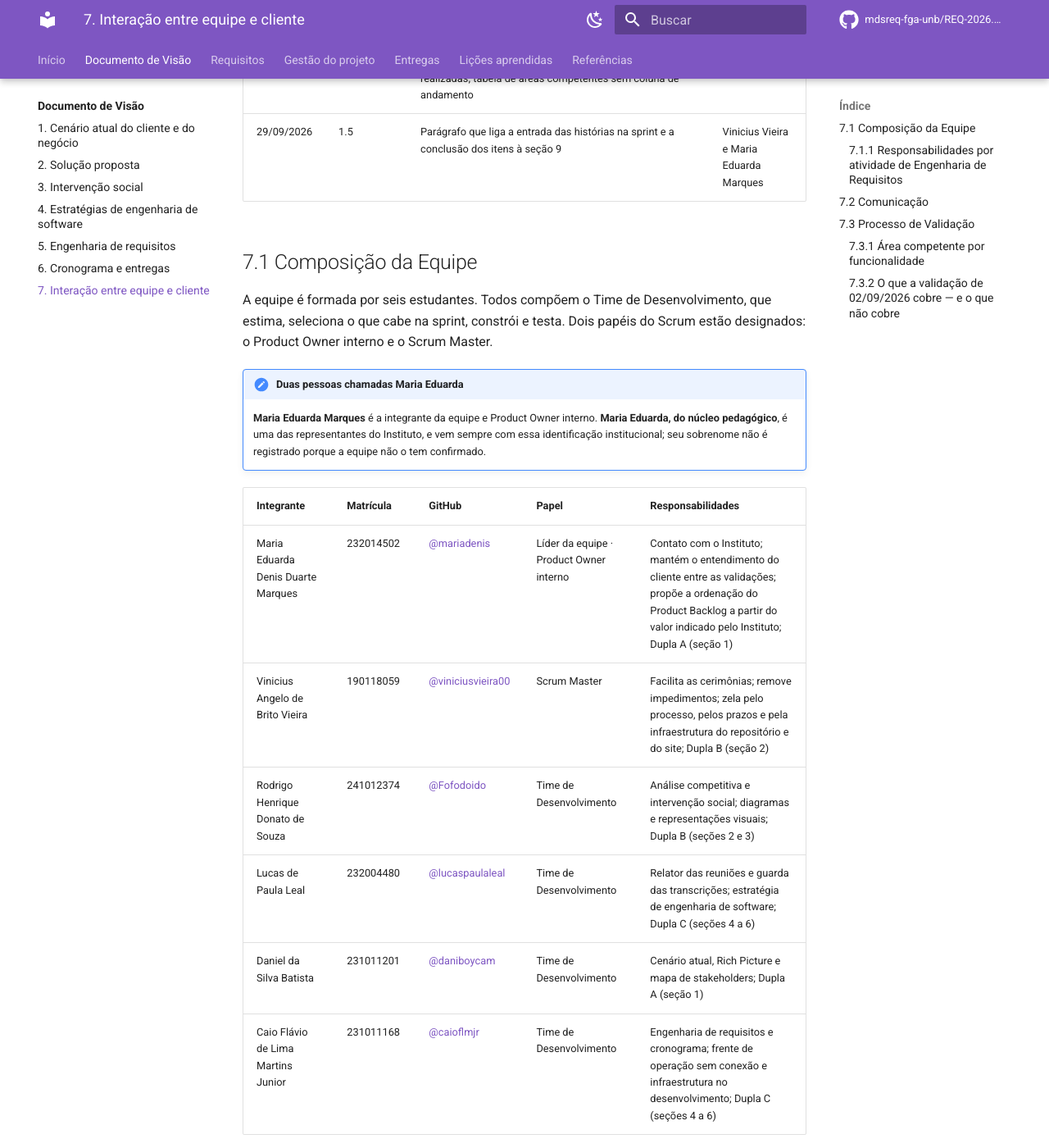
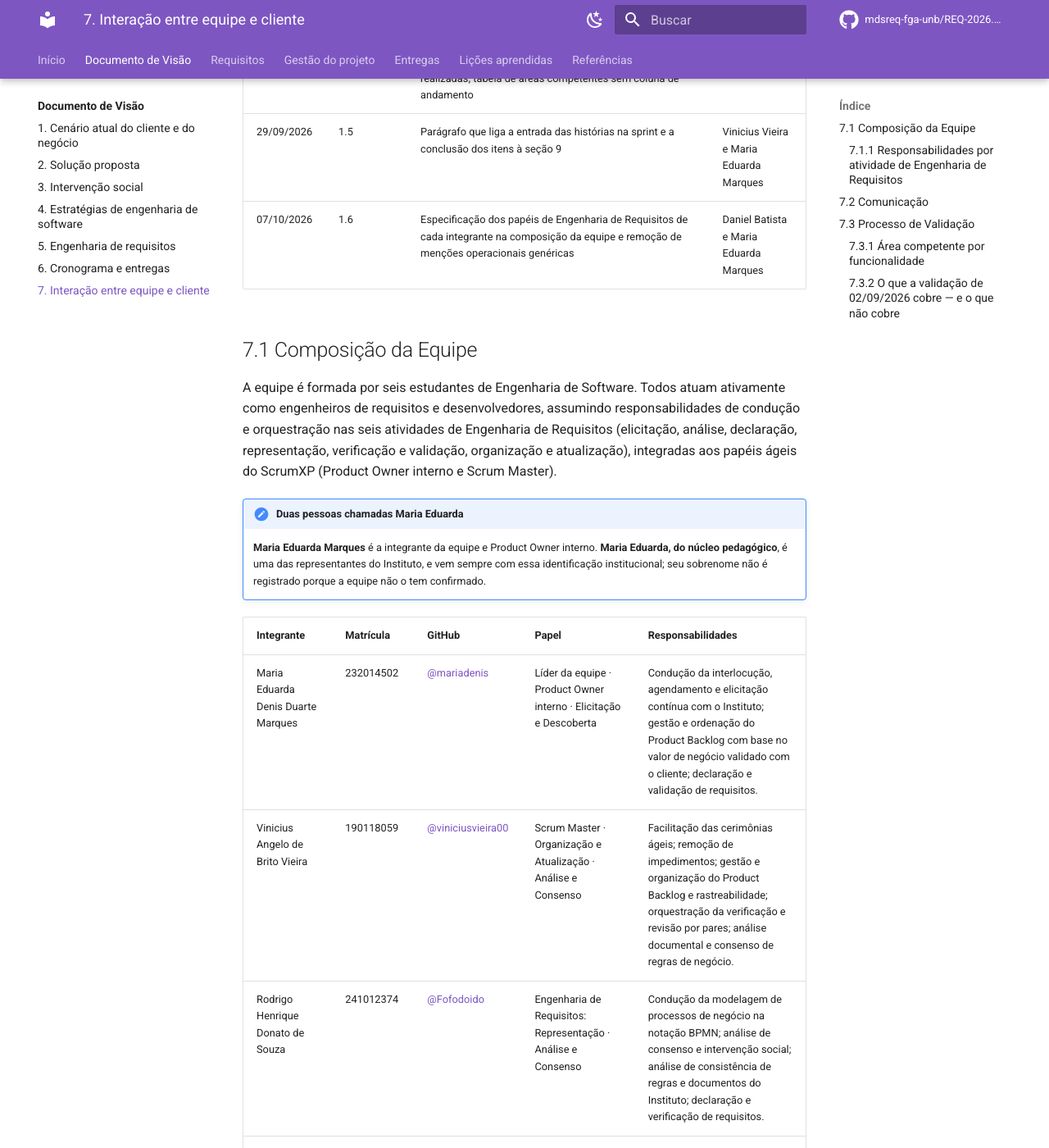
Before and after one commit to mdsreq-fga-unb/REQ-2026.2-T02-CyberSetor, an MkDocs documentation site: the page built from docs/visao/7-equipe-e-cliente.md, in a window 1280 px wide and 1400 px high, scrolled down 669 px. Shown: the whole window at 82% size. Built offline with MkDocs 1.6.1 and Material for MkDocs 9.7.7, drawn with Linux system fonts in a browser that asks for light colours; comment, search, counter and statistics services are not loaded; some of the changed text lies outside the part shown.

Commit message:
docs(visao): registra os papéis de ER de cada integrante na seção 7 (#111)
Co-authored-by: Maria Eduarda <maria138eduarda@gmail.com>

```diff
--- a/docs/visao/7-equipe-e-cliente.md
+++ b/docs/visao/7-equipe-e-cliente.md
@@ -8,22 +8,23 @@
 | 15/09/2026 | 1.3 | Processo de validação reestruturado em torno das conversas com o Instituto; Definition of Ready e Definition of Done remetidas à seção 9; política de gravações e transcrições | Caio Martins |
 | 17/09/2026 | 1.4 | Papel do cliente na validação e na ordenação do backlog declarado na 7.1; retrospectiva registrada ao fim de cada sprint; papel do Product Owner interno unificado com a delimitação já publicada; compromisso de treinamento remetido à seção 6.4; cadência de validação registrada como semanal; reunião de 15/09 nas interações realizadas; tabela de áreas competentes sem coluna de andamento | Vinicius Vieira |
 | 29/09/2026 | 1.5 | Parágrafo que liga a entrada das histórias na sprint e a conclusão dos itens à seção 9 | Vinicius Vieira e Maria Eduarda Marques |
+| 07/10/2026 | 1.6 | Especificação dos papéis de Engenharia de Requisitos de cada integrante na composição da equipe e remoção de menções operacionais genéricas | Daniel Batista e Maria Eduarda Marques |
 
 ## 7.1 Composição da Equipe
 
-A equipe é formada por seis estudantes. Todos compõem o Time de Desenvolvimento, que estima, seleciona o que cabe na sprint, constrói e testa. Dois papéis do Scrum estão designados: o Product Owner interno e o Scrum Master.
+A equipe é formada por seis estudantes de Engenharia de Software. Todos atuam ativamente como engenheiros de requisitos e desenvolvedores, assumindo responsabilidades de condução e orquestração nas seis atividades de Engenharia de Requisitos (elicitação, análise, declaração, representação, verificação e validação, organização e atualização), integradas aos papéis ágeis do ScrumXP (Product Owner interno e Scrum Master).
 
 !!! note "Duas pessoas chamadas Maria Eduarda"
     **Maria Eduarda Marques** é a integrante da equipe e Product Owner interno. **Maria Eduarda, do núcleo pedagógico**, é uma das representantes do Instituto, e vem sempre com essa identificação institucional; seu sobrenome não é registrado porque a equipe não o tem confirmado.
 
 | Integrante | Matrícula | GitHub | Papel | Responsabilidades |
 |---|---|---|---|---|
-| Maria Eduarda Denis Duarte Marques | 232014502 | [@mariadenis](https://github.com/mariadenis) | Líder da equipe · Product Owner interno | Contato com o Instituto; mantém o entendimento do cliente entre as validações; propõe a ordenação do Product Backlog a partir do valor indicado pelo Instituto; Dupla A (seção 1) |
-| Vinicius Angelo de Brito Vieira | 190118059 | [@viniciusvieira00](https://github.com/viniciusvieira00) | Scrum Master | Facilita as cerimônias; remove impedimentos; zela pelo processo, pelos prazos e pela infraestrutura do repositório e do site; Dupla B (seção 2) |
-| Rodrigo Henrique Donato de Souza | 241012374 | [@Fofodoido](https://github.com/Fofodoido) | Time de Desenvolvimento | Análise competitiva e intervenção social; diagramas e representações visuais; Dupla B (seções 2 e 3) |
-| Lucas de Paula Leal | 232004480 | [@lucaspaulaleal](https://github.com/lucaspaulaleal) | Time de Desenvolvimento | Relator das reuniões e guarda das transcrições; estratégia de engenharia de software; Dupla C (seções 4 a 6) |
-| Daniel da Silva Batista | 231011201 | [@daniboycam](https://github.com/daniboycam) | Time de Desenvolvimento | Cenário atual, Rich Picture e mapa de stakeholders; Dupla A (seção 1) |
-| Caio Flávio de Lima Martins Junior | 231011168 | [@caioflmjr](https://github.com/caioflmjr) | Time de Desenvolvimento | Engenharia de requisitos e cronograma; frente de operação sem conexão e infraestrutura no desenvolvimento; Dupla C (seções 4 a 6) |
+| Maria Eduarda Denis Duarte Marques | 232014502 | [@mariadenis](https://github.com/mariadenis) | Líder da equipe · Product Owner interno · Elicitação e Descoberta | Condução da interlocução, agendamento e elicitação contínua com o Instituto; gestão e ordenação do Product Backlog com base no valor de negócio validado com o cliente; declaração e validação de requisitos. |
+| Vinicius Angelo de Brito Vieira | 190118059 | [@viniciusvieira00](https://github.com/viniciusvieira00) | Scrum Master · Organização e Atualização · Análise e Consenso | Facilitação das cerimônias ágeis; remoção de impedimentos; gestão e organização do Product Backlog e rastreabilidade; orquestração da verificação e revisão por pares; análise documental e consenso de regras de negócio. |
+| Rodrigo Henrique Donato de Souza | 241012374 | [@Fofodoido](https://github.com/Fofodoido) | Engenharia de Requisitos: Representação · Análise e Consenso | Condução da modelagem de processos de negócio na notação BPMN; análise de consenso e intervenção social; análise de consistência de regras e documentos do Instituto; declaração e verificação de requisitos. |
+| Lucas de Paula Leal | 232004480 | [@lucaspaulaleal](https://github.com/lucaspaulaleal) | Engenharia de Requisitos: Elicitação e Descoberta · Declaração | Apoio e registro técnico das sessões de elicitação e entrevistas; consolidação de evidências; declaração de histórias de usuário e critérios de aceitação; análise de estratégias de engenharia de software e verificação. |
+| Daniel da Silva Batista | 231011201 | [@daniboycam](https://github.com/daniboycam) | Engenharia de Requisitos: Representação · Análise de Negócio | Elaboração e evolução dos modelos visuais de representação sistêmica (Rich Picture e Mapa de Stakeholders); análise do cenário atual do negócio e fluxos operacionais; declaração e verificação de requisitos. |
+| Caio Flávio de Lima Martins Junior | 231011168 | [@caioflmjr](https://github.com/caioflmjr) | Engenharia de Requisitos: Declaração · Organização e Rastreabilidade | Estruturação e declaração de requisitos (histórias de usuário, critérios de aceitação, DoR e DoD); manutenção da rastreabilidade e cronograma de requisitos; especificação de requisitos não funcionais e verificação. |
 
 ### 7.1.1 Responsabilidades por atividade de Engenharia de Requisitos
 
```
Also changed, not shown: README.md (+6 -6 lines).
